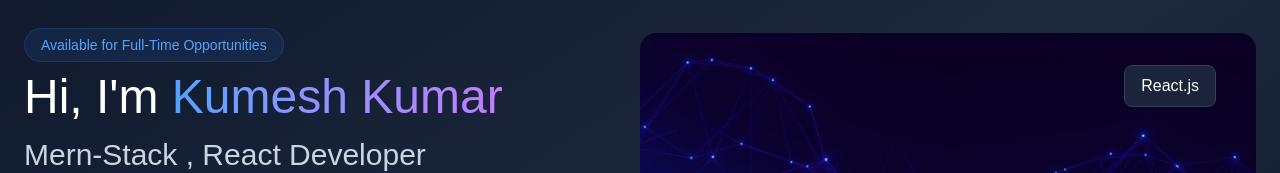
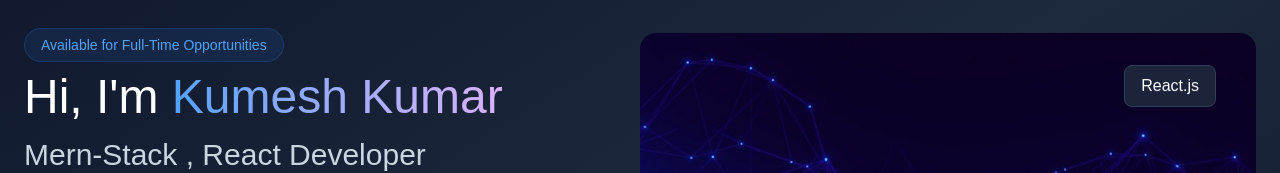
Before and after one commit to Kumesh-kumar/PORTFOLIO, a Next.js app: page / in a window 1280 px wide. Shown: the part 173-346 px from the top of the page. Built offline with nearby package versions, Linux system fonts and the light colour scheme; no server answers.

Commit message:
latest changes 23/2

```diff
--- a/Sections/Header.jsx
+++ b/Sections/Header.jsx
@@ -32,7 +32,7 @@
                             className="text-4xl lg:text-5xl mb-4 text-white"
                         >
                             Hi, I'm{" "}
-                            <span className="bg-gradient-to-r from-blue-400 to-purple-400 bg-clip-text text-transparent">
+                            <span className="bg-gradient-to-r from-blue-400 to-purple-300 bg-clip-text text-transparent">
                                 Kumesh Kumar
                             </span>
                         </motion.h1>
```
